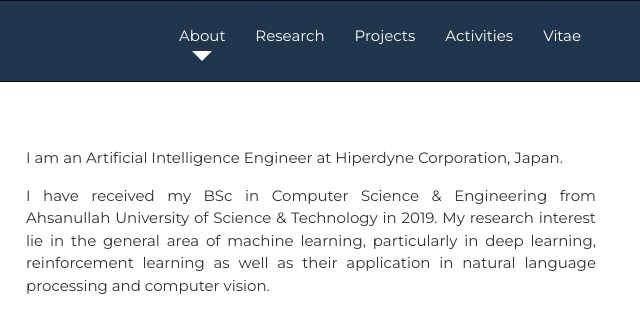
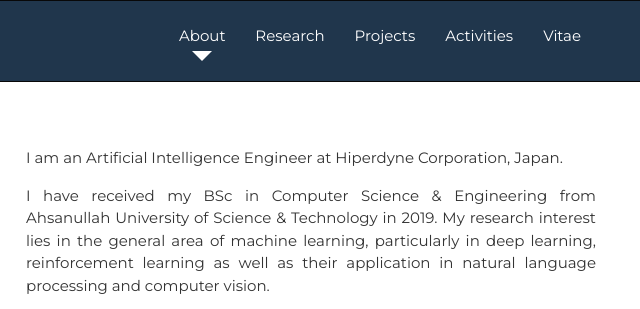
Before and after one commit to Sifat-Ahmed/sifat-ahmed.github.io, a plain HTML site: page index.html in a window 1280 px wide. Shown: the top 309 px of the page, 479-1119 px from the left. Drawn offline with nearby package versions, Linux system fonts and the light colour scheme; some icons are missing.

Commit message:
Update index.html

```diff
--- a/index.html
+++ b/index.html
@@ -97,7 +97,7 @@
 
         <p>I am an Artificial Intelligence Engineer at Hiperdyne Corporation, Japan. </p>
 
-        <p>I have received my BSc in Computer Science & Engineering from Ahsanullah University of Science & Technology in 2019. My research interest lie in the general area of machine learning, particularly in deep learning, reinforcement learning as well as their application in natural language processing and computer vision. </p>
+        <p>I have received my BSc in Computer Science & Engineering from Ahsanullah University of Science & Technology in 2019. My research interest lies in the general area of machine learning, particularly in deep learning, reinforcement learning as well as their application in natural language processing and computer vision. </p>
 
         <p>I am currently working on several research projects with <a href="https://www.researchgate.net/profile/Faisal_Shah3"> Mr. Faisal Muhammad Shah </a> through Ahsanullah University of Science & Technology.</p>
 
```
